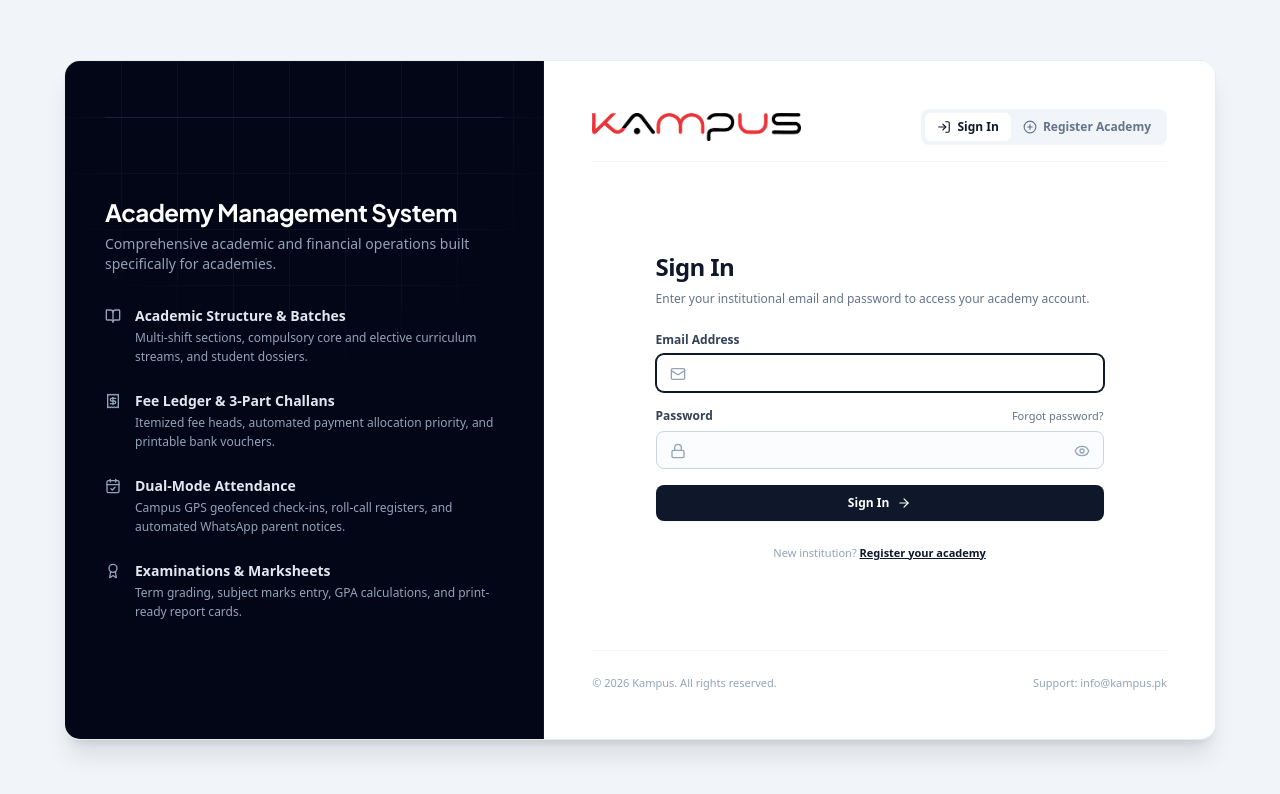
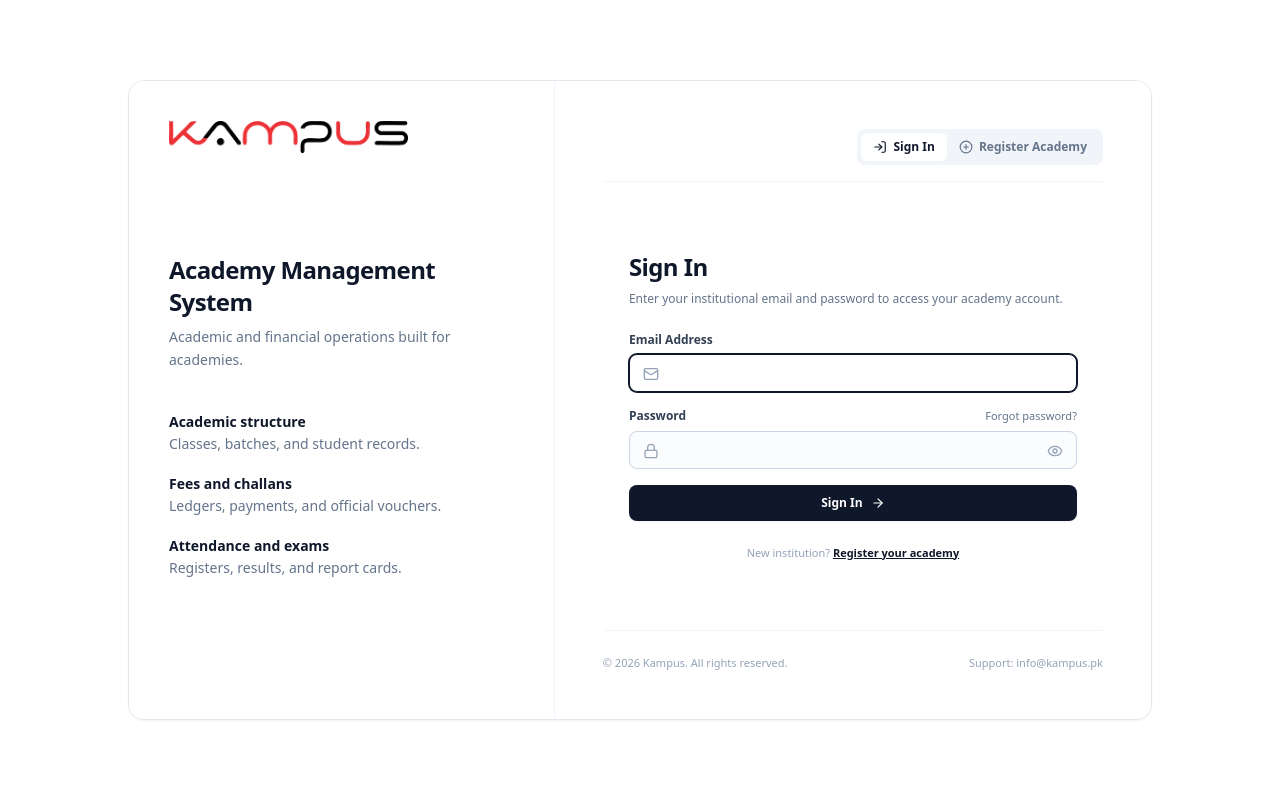
Before and after one commit to adnanfree131-bit/academy-management-system, a React (Vite) app in the folder packages/frontend/: page / in a window 1280 px wide. Shown: the top 794 px of the page. Built offline with nearby package versions, Linux system fonts and the light colour scheme.

Commit message:
fix(login): white, simpler sign-in so the official Kampus mark shows red and black

```diff
--- a/packages/frontend/src/components/LoginModal.tsx
+++ b/packages/frontend/src/components/LoginModal.tsx
@@ -461,130 +461,65 @@ export const LoginModal: React.FC = () => {
         : (branding?.domain || (tenantSlug ? `${tenantSlug}.${baseDomain}` : `app.${baseDomain}`)));
 
   return (
-    <div className="min-h-screen bg-slate-100 flex items-center justify-center p-0 sm:p-6 lg:p-10 font-sans">
-      <div className="w-full max-w-6xl bg-white sm:rounded-2xl shadow-xl sm:border sm:border-slate-200/80 overflow-hidden grid grid-cols-1 lg:grid-cols-12 min-h-[680px]">
+    <div className="min-h-screen bg-white flex items-center justify-center p-0 sm:p-6 lg:p-10 font-sans">
+      <div className="w-full max-w-5xl bg-white sm:rounded-2xl sm:border sm:border-slate-200 sm:shadow-sm overflow-hidden grid grid-cols-1 lg:grid-cols-12 min-h-[640px]">
 
-        {/* ================================================================ */}
-        {/* LEFT COLUMN: INSTITUTIONAL SHOWCASE (5/12 cols)                  */}
-        {/* ================================================================ */}
-        <div className="hidden lg:flex lg:col-span-5 bg-slate-950 text-white p-8 lg:p-10 flex-col justify-between relative overflow-hidden border-r border-slate-900">
-          <div className="absolute inset-0 bg-[linear-gradient(to_right,#1e293b_1px,transparent_1px),linear-gradient(to_bottom,#1e293b_1px,transparent_1px)] bg-[size:3.5rem_3.5rem] [mask-image:radial-gradient(ellipse_60%_50%_at_50%_0%,#000_70%,transparent_100%)] opacity-30" />
+        <div className="hidden lg:flex lg:col-span-5 bg-white p-10 flex-col justify-between border-r border-slate-100">
+          <img src="/kampus-logo.png?v=official2" alt="Kampus" className="h-8 w-auto object-contain object-left" />
 
-          <div className="relative z-10 pb-4 border-b border-slate-800/80" />
-
-          {/* Middle Live Showcase: Features on Platform Sign-in, Branding on Tenant/Registration */}
           {isPlatformSignIn ? (
-            <div className="relative z-10 my-auto py-6">
-              <div className="mb-8">
-                <h2 className="text-xl sm:text-2xl font-bold tracking-tight text-white font-brand">
+            <div className="my-auto py-8">
+              <h2 className="text-2xl font-bold tracking-tight text-slate-900">
                 Academy Management System
               </h2>
-                <p className="text-xs sm:text-sm text-slate-400 mt-1.5 leading-relaxed">
-                  Comprehensive academic and financial operations built specifically for academies.
+              <p className="text-sm text-slate-500 mt-2 leading-relaxed">
+                Academic and financial operations built for academies.
               </p>
+              <div className="mt-10 space-y-5">
+                <div>
+                  <h3 className="text-sm font-semibold text-slate-900">Academic structure</h3>
+                  <p className="text-sm text-slate-500 mt-0.5">Classes, batches, and student records.</p>
                 </div>
-
-              <div className="space-y-6">
-                <div className="flex items-start gap-3.5">
-                  <BookOpen className="w-4 h-4 text-slate-400 mt-0.5 shrink-0" />
                 <div>
-                    <h3 className="text-xs sm:text-sm font-semibold text-slate-200">
-                      Academic Structure & Batches
-                    </h3>
-                    <p className="text-xs text-slate-400 mt-0.5 leading-relaxed">
-                      Multi-shift sections, compulsory core and elective curriculum streams, and student dossiers.
-                    </p>
+                  <h3 className="text-sm font-semibold text-slate-900">Fees and challans</h3>
+                  <p className="text-sm text-slate-500 mt-0.5">Ledgers, payments, and official vouchers.</p>
                 </div>
-                </div>
-
-                <div className="flex items-start gap-3.5">
-                  <Receipt className="w-4 h-4 text-slate-400 mt-0.5 shrink-0" />
                 <div>
-                    <h3 className="text-xs sm:text-sm font-semibold text-slate-200">
-                      Fee Ledger & 3-Part Challans
-                    </h3>
-                    <p className="text-xs text-slate-400 mt-0.5 leading-relaxed">
-                      Itemized fee heads, automated payment allocation priority, and printable bank vouchers.
-                    </p>
-                  </div>
-                </div>
-
-                <div className="flex items-start gap-3.5">
-                  <CalendarCheck className="w-4 h-4 text-slate-400 mt-0.5 shrink-0" />
-                  <div>
-                    <h3 className="text-xs sm:text-sm font-semibold text-slate-200">
-                      Dual-Mode Attendance
-                    </h3>
-                    <p className="text-xs text-slate-400 mt-0.5 leading-relaxed">
-                      Campus GPS geofenced check-ins, roll-call registers, and automated WhatsApp parent notices.
-                    </p>
-                  </div>
-                </div>
-
-                <div className="flex items-start gap-3.5">
-                  <Award className="w-4 h-4 text-slate-400 mt-0.5 shrink-0" />
-                  <div>
-                    <h3 className="text-xs sm:text-sm font-semibold text-slate-200">
-                      Examinations & Marksheets
-                    </h3>
-                    <p className="text-xs text-slate-400 mt-0.5 leading-relaxed">
-                      Term grading, subject marks entry, GPA calculations, and print-ready report cards.
-                    </p>
-                  </div>
+                  <h3 className="text-sm font-semibold text-slate-900">Attendance and exams</h3>
+                  <p className="text-sm text-slate-500 mt-0.5">Registers, results, and report cards.</p>
                 </div>
               </div>
             </div>
           ) : (
-            <div className="relative z-10 my-auto py-8 flex flex-col items-center text-center">
-              {/* UPPER MIDDLE: Academy Logo Box */}
-              <div className="mb-5">
+            <div className="my-auto py-8 flex flex-col items-start">
               {activeAcademyLogo ? (
-                  <div className="w-28 h-28 sm:w-32 sm:h-32 rounded-2xl bg-white p-3.5 border border-slate-700 shadow-2xl flex items-center justify-center overflow-hidden transition-all">
                 <img
                   src={activeAcademyLogo}
                   alt={activeAcademyName}
-                      className="w-full h-full object-contain"
+                  className="h-16 w-auto max-w-[220px] object-contain object-left"
                 />
-                  </div>
               ) : (
-                  <div
+                <button
+                  type="button"
                   onClick={() => {
                     if (mode === 'register') fileInputRef.current?.click();
                   }}
-                    className={`w-28 h-28 sm:w-32 sm:h-32 rounded-2xl bg-slate-900 border border-slate-800 flex items-center justify-center text-slate-500 shadow-xl transition-all ${
-                      mode === 'register' ? 'cursor-pointer hover:border-slate-700 hover:text-slate-300' : ''
+                  className={`h-16 w-16 rounded-xl border border-slate-200 bg-white flex items-center justify-center text-slate-400 ${
+                    mode === 'register' ? 'cursor-pointer hover:border-slate-400' : ''
                   }`}
                   title={mode === 'register' ? 'Click to upload academy logo' : undefined}
                 >
-                    <GraduationCap className="w-14 h-14 text-slate-400" />
-                  </div>
+                  <GraduationCap className="w-8 h-8" />
+                </button>
               )}
-              </div>
-
-              {/* MIDDLE: Name */}
-              <div className="w-full px-4 max-w-sm">
-                <h1 className={`font-brand transition-all duration-150 break-words leading-snug ${
-                  mode === 'register' && !regName.trim()
-                    ? 'text-lg sm:text-xl font-normal text-slate-500 tracking-tight'
-                    : 'text-lg sm:text-xl font-bold text-white tracking-tight'
+              <h1 className={`mt-6 text-xl font-bold tracking-tight break-words ${
+                mode === 'register' && !regName.trim() ? 'text-slate-400' : 'text-slate-900'
               }`}>
                 {activeAcademyName}
               </h1>
-
-                {/* Subdomain Pill */}
-                <div className="mt-2.5 flex items-center justify-center">
-                  <span className="inline-flex items-center gap-1.5 px-2.5 py-0.5 rounded-full bg-slate-900 border border-slate-800 text-[11px] font-mono text-slate-400">
-                    <Lock className="w-3 h-3 text-slate-500" />
-                    <span>{activeDomain}</span>
-                    {mode === 'register' && regCity.trim() && (
-                      <span className="text-slate-500">• {regCity.trim()}</span>
-                    )}
-                  </span>
-                </div>
-              </div>
+              <p className="mt-2 text-xs font-mono text-slate-500">{activeDomain}</p>
             </div>
           )}
-
         </div>
 
         {/* ================================================================ */}
@@ -611,7 +546,7 @@ export const LoginModal: React.FC = () => {
                     </span>
                   </div>
                 ) : (
-                  <img src="/kampus-logo.png?v=official2" alt="Kampus" className="h-7 w-auto object-contain object-left" />
+                  <img src="/kampus-logo.png?v=official2" alt="Kampus" className="h-7 w-auto object-contain object-left lg:hidden" />
                 )}
               </div>
               {tenantSlug && branding?.name && !isSubdomain && (
```
Lines whose indentation alone changed are shown as unchanged.
